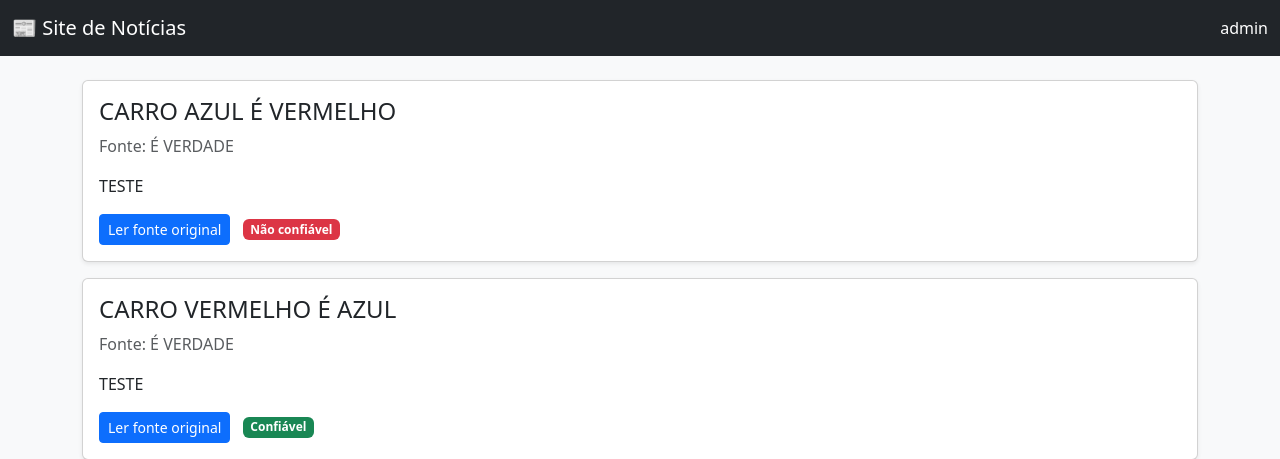
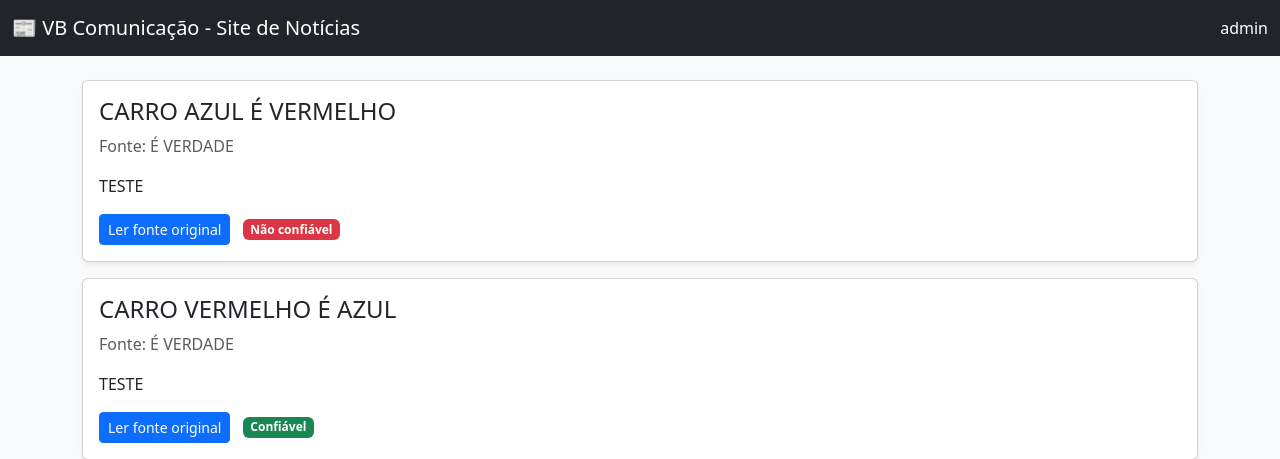
Before and after one commit to leti-souza/Projeto-Integrador---VBComunicacao, a Django app: page /home/ in a window 1280 px wide. Shown: the top 459 px of the page. Run offline with Django 4.2, Linux system fonts and the light colour scheme; a user stored in the database is signed in; data comes from the database, SQL or seed files in the repository; both versions use the stored data as it was after the commit.

Commit message:
atualização nome site

```diff
--- a/VB/noticias/templates/noticias/home.html
+++ b/VB/noticias/templates/noticias/home.html
@@ -2,7 +2,7 @@
 <html lang="pt-br">
 <head>
     <meta charset="UTF-8">
-    <title>Site de Notícias</title>
+    <title>VB Comunicação - Site de Notícias</title>
 
     <link href="https://cdn.jsdelivr.net/npm/bootstrap@5.3.2/dist/css/bootstrap.min.css" rel="stylesheet">
 </head>
@@ -10,7 +10,7 @@
 
 <nav class="navbar navbar-dark bg-dark mb-4">
     <div class="container-fluid">
-        <span class="navbar-brand">📰 Site de Notícias</span>
+        <span class="navbar-brand">📰 VB Comunicação - Site de Notícias</span>
         <span class="text-white">
             {{ request.user.username }}
         </span>
```
Also changed, not shown: VB/db.sqlite3.
